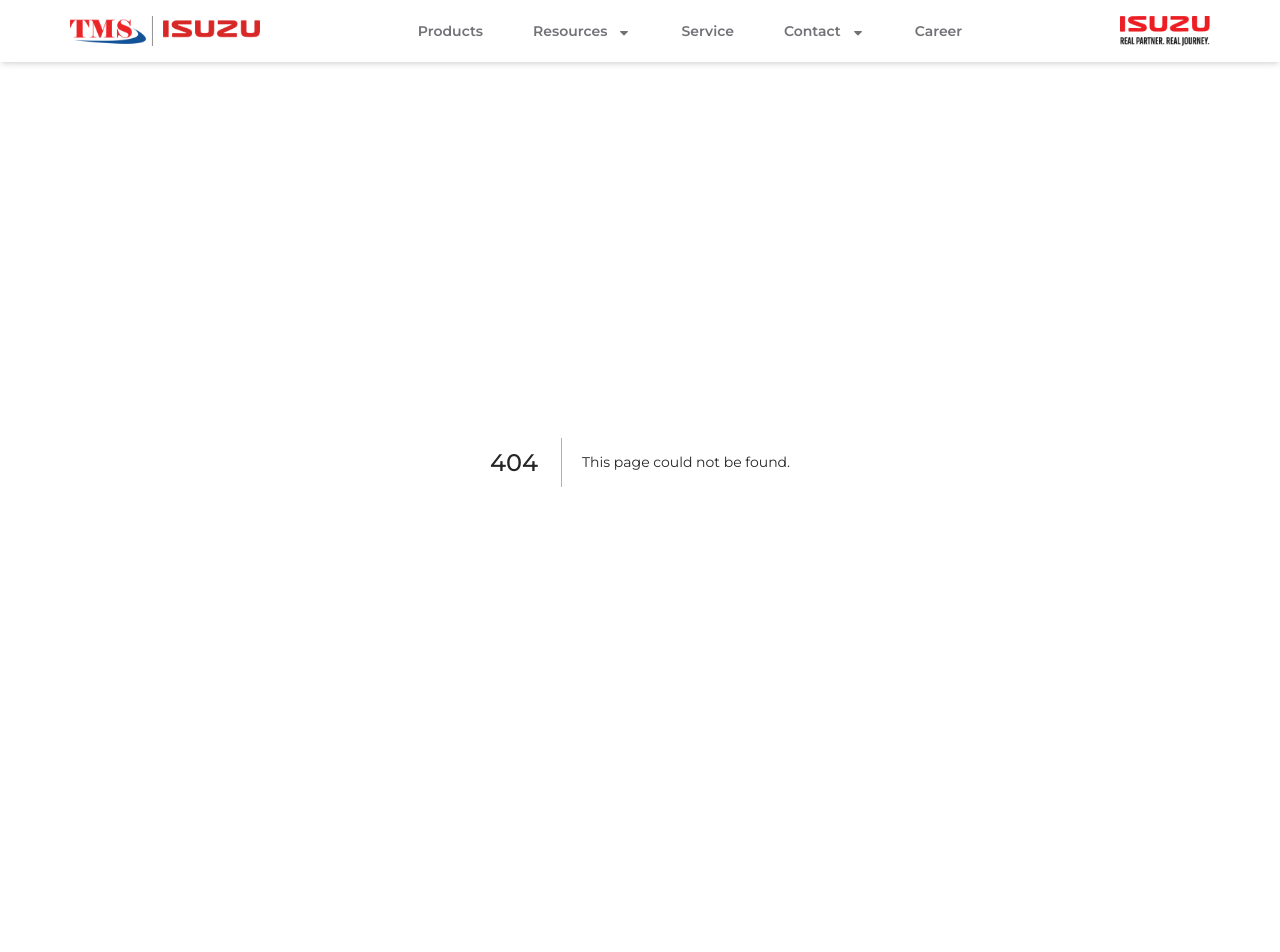
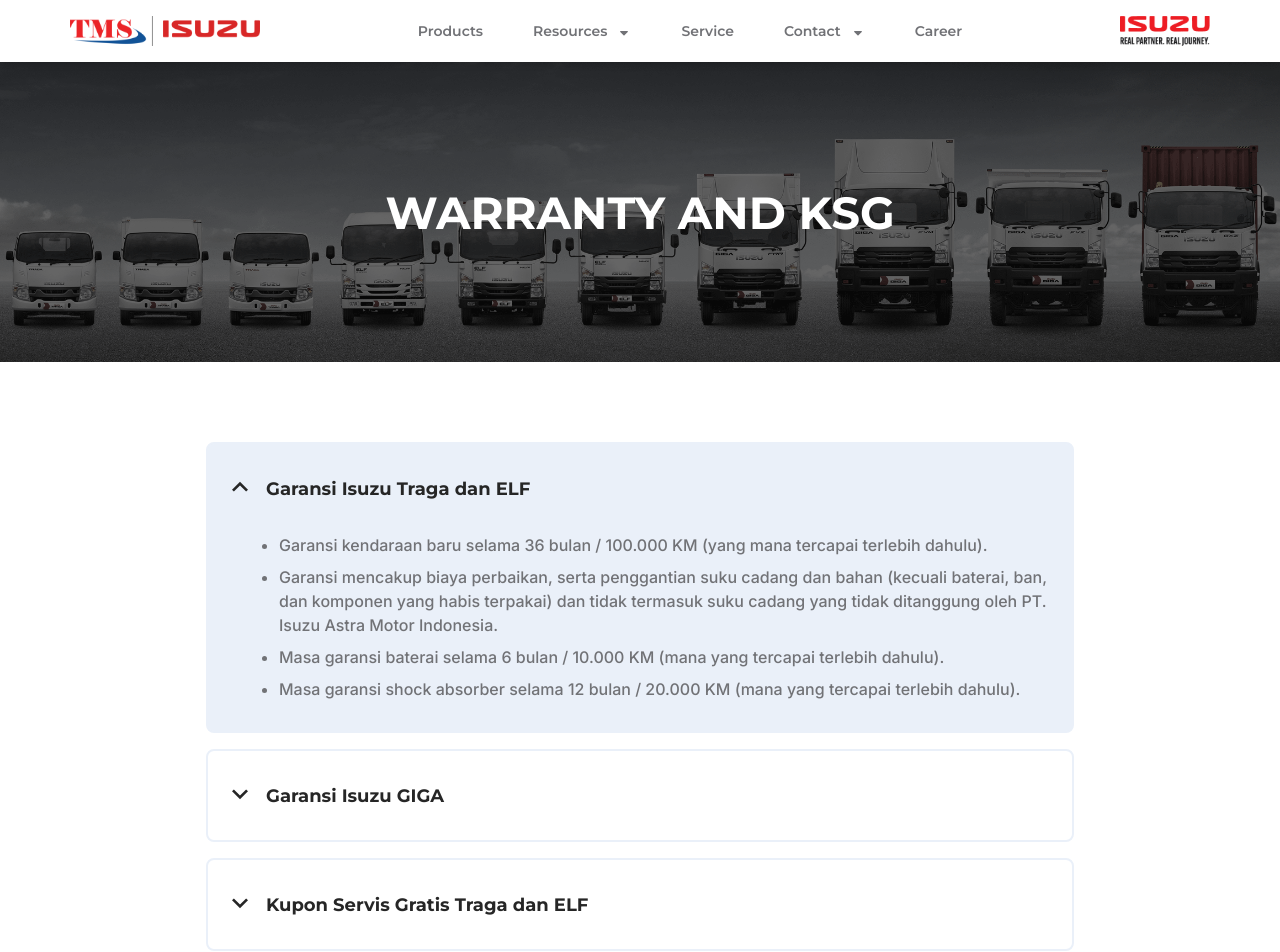
Before and after one commit to riyanurdiansyah/backup-tms, a Next.js app: page /warranty-and-ksg in a window 1280 px wide. Before the commit this address had no page. Shown: the top 952 px of the page. Built offline with nearby package versions, Linux system fonts and the light colour scheme.

Commit message:
warranty page

```diff
--- a/app/GlobalStyles.tsx
+++ b/app/GlobalStyles.tsx
@@ -10,13 +10,18 @@
   border: "#EAF0F9",
 };
 
+export const font = {
+  heading: "'Montserrat', sans-serif",
+  reguler: "'Source Sans Pro', sans-serif",
+};
+
 export const GlobalStyle = createGlobalStyle`
 
 *{
     box-sizing: border-box;
     margin: 0;
     padding: 0;
-    list-style: none;
+    /* list-style: none; */
 }
 
 body{
--- /dev/null
+++ b/app/warranty-and-ksg/Styled.tsx
@@ -0,0 +1,84 @@
+"use client";
+
+import { styled } from "styled-components";
+
+import { Container, color, font } from "../GlobalStyles";
+import { MdKeyboardArrowDown, MdKeyboardArrowUp } from "react-icons/md";
+
+export interface IProps {
+  active: boolean;
+}
+
+export const BodyContent = styled(Container)`
+  max-width: 900px;
+  padding: 0 16px;
+  margin-top: 80px;
+  @media screen and (max-width: 576px) {
+    padding: 0 16px;
+  }
+`;
+
+export const ListQNA = styled.div`
+  display: flex;
+  flex-direction: column;
+  gap: 1rem;
+`;
+
+export const ItemQNA = styled.div<IProps>`
+  padding: 0 16px;
+  transition: all 0.5s;
+  border-radius: 8px;
+  border: 2px solid ${color.border};
+  background-color: ${(props) => (props.active ? ` ${color.border}` : `#fff`)};
+  cursor: pointer;
+  &:hover {
+    background-color: ${color.border};
+  }
+`;
+
+export const Q = styled.div`
+  display: flex;
+  gap: 10px;
+  padding: 30px 0;
+  margin-top: 4px;
+  color: ${color.fh};
+`;
+
+export const TextQ = styled.p`
+  font-family: ${font.heading};
+  font-size: 18px;
+  font-weight: 700;
+  color: inherit;
+`;
+
+export const A = styled.div<IProps>`
+  display: ${(props) => (props.active ? "block" : `none`)};
+  font-size: 16px;
+  font-weight: 500;
+  line-height: 24px;
+  color: ${color.fr};
+  list-style: circle;
+  padding-left: 55px;
+  padding-bottom: 30px;
+  ul {
+    display: flex;
+    flex-direction: column;
+    gap: 8px;
+  }
+`;
+
+export const IconArrowDown = styled(MdKeyboardArrowDown)`
+  font-size: 32px;
+  font-weight: 700;
+  color: ${color.fh};
+  margin-top: -7px;
+  color: inherit;
+`;
+
+export const IconArrowUp = styled(MdKeyboardArrowUp)`
+  font-size: 32px;
+  font-weight: 700;
+  color: ${color.fh};
+  margin-top: -7px;
+  color: inherit;
+`;
--- /dev/null
+++ b/app/warranty-and-ksg/dataDummy.ts
@@ -0,0 +1,18 @@
+export const warrantyDummy = [
+  {
+    Q: "Garansi Isuzu Traga dan ELF",
+    A: "<ul><li> Garansi kendaraan baru selama 36 bulan / 100.000 KM (yang mana tercapai terlebih dahulu). </li><li> Garansi mencakup biaya perbaikan, serta penggantian suku cadang dan bahan (kecuali baterai, ban, dan komponen yang habis terpakai) dan tidak termasuk suku cadang yang tidak ditanggung oleh PT. Isuzu Astra Motor Indonesia. </li><li> Masa garansi baterai selama 6 bulan / 10.000 KM (mana yang tercapai terlebih dahulu). </li><li> Masa garansi shock absorber selama 12 bulan / 20.000 KM (mana yang tercapai terlebih dahulu). </li></ul>",
+  },
+  {
+    Q: "Garansi Isuzu GIGA",
+    A: "<ul> <li> Garansi kendaraan baru GIGA FRR, FVR, FVM, GVR J, GVJ HP ABS selama 12 bulan / 50.000 KM (yang mana tercapai terlebih dahulu). </li> <li> Garansi kendaraan baru GIGA FVZ, GVZ dan GXK selama 12 bulan / 100.000 KM (yang mana tercapai terlebih dahulu). </li> <li> Masa garansi baterai selama 6 bulan / 10.000 KM (mana yang tercapai terlebih dahulu). </li> <li> Masa garansi shock absorber selama 12 bulan / 20.000 KM (mana yang tercapai terlebih dahulu). </li> </ul>",
+  },
+  {
+    Q: "Kupon Servis Gratis Traga dan ELF",
+    A: "<ul> <li> Perawatan Gratis diberikan pada jarak 5.000 KM dan 10.000 KM pertama yang bisa dilakukan di Bengkel Resmi Isuzu maupun Bengkel Mitra Isuzu. </li> <li> Perawatan kupon servis gratis 5.000 dan 10.000 KM sudah termasuk biaya jasa, part dan bahan. </li> <li> Batas waktu kupon gratis pertama 5.000 KM berlaku sampai 6 bulan sejak tanggal serah terima kendaraan atau jarak termpuh kendaraaan tidak melebihi 5.500 KM (mana yang tercapai terlebih dahulu). </li> <li> Batas waktu kupon gratis kedua 10.000 KM berlaku sampai 12 bulan sejak tanggal serah terima kendaraan atau jarak termpuh kendaraaan tidak melebihi 10.500 KM (yang mana tercapai terlebih dahulu). </li> </ul>",
+  },
+  {
+    Q: "Kupon Servis Gratis GIGA",
+    A: "<ul> <li> Perawatan Gratis diberikan pada jarak 1.000 KM dan 5.000 KM/10.000 KM (Euro 4) pertama yang dapat dilakukan di Bengkel Resmi Isuzu maupun Bengkel Mitra Isuzu. </li> <li> Perawatan kupon servis gratis 1.000 KM termasuk biaya jasa dan oli. </li> <li> Perawatan kupon servis gratis 5.000 KM (Euro 2) atau 10.000 (Euro 4) termasuk biaya jasa. </li> <li> Batas waktu kupon gratis pertama 1.000 KM berlaku sampai 1 bulan sejak tanggal serah terima kendaraan atau jarak termpuh kendaraaan tidak melebihi 1.500 KM (mana yang tercapai terlebih dahulu). </li> <li>Kupon Servis Gratis GIGA Batas waktu kupon gratis kedua 5.000 KM/10.000 KM (Euro 4) berlaku sampai 6 bulan sejak tanggal serah terima kendaraan atau jarak termpuh kendaraaan tidak melebihi 5.500 KM/ 10.500 KM (yang mana tercapai terlebih dahulu). </li> </ul>",
+  },
+];
--- /dev/null
+++ b/app/warranty-and-ksg/page.tsx
@@ -0,0 +1,60 @@
+"use client";
+import React, { useState } from "react";
+import { warrantyDummy } from "./dataDummy";
+import HeroBanner from "@/components/HeroBanner";
+import {
+  A,
+  BodyContent,
+  IconArrowDown,
+  IconArrowUp,
+  ItemQNA,
+  ListQNA,
+  Q,
+  TextQ,
+} from "./Styled";
+
+const WarrantyPage = () => {
+  const [activeIndices, setActiveIndices] = useState<any>([0]);
+
+  const toggleAnswer = (index: any) => {
+    if (activeIndices.includes(index)) {
+      setActiveIndices(activeIndices.filter((i: any) => i !== index));
+    } else {
+      setActiveIndices([...activeIndices, index]);
+    }
+  };
+
+  return (
+    <div className="warranty-and-ksg-page-wrapper">
+      <HeroBanner title={"Warranty And KSG"} />
+      <BodyContent>
+        <ListQNA>
+          {warrantyDummy?.map((item: any, index: number) => (
+            <ItemQNA
+              key={index}
+              active={activeIndices.includes(index) ? true : false}
+              onClick={() =>
+                activeIndices.includes(index) ? toggleAnswer(index) : ""
+              }
+            >
+              <Q onClick={() => toggleAnswer(index)}>
+                {activeIndices.includes(index) ? (
+                  <IconArrowUp />
+                ) : (
+                  <IconArrowDown />
+                )}
+                <TextQ>{item.Q}</TextQ>
+              </Q>
+              <A
+                active={activeIndices.includes(index) ? true : false}
+                dangerouslySetInnerHTML={{ __html: item.A }}
+              />
+            </ItemQNA>
+          ))}
+        </ListQNA>
+      </BodyContent>
+    </div>
+  );
+};
+
+export default WarrantyPage;
```
